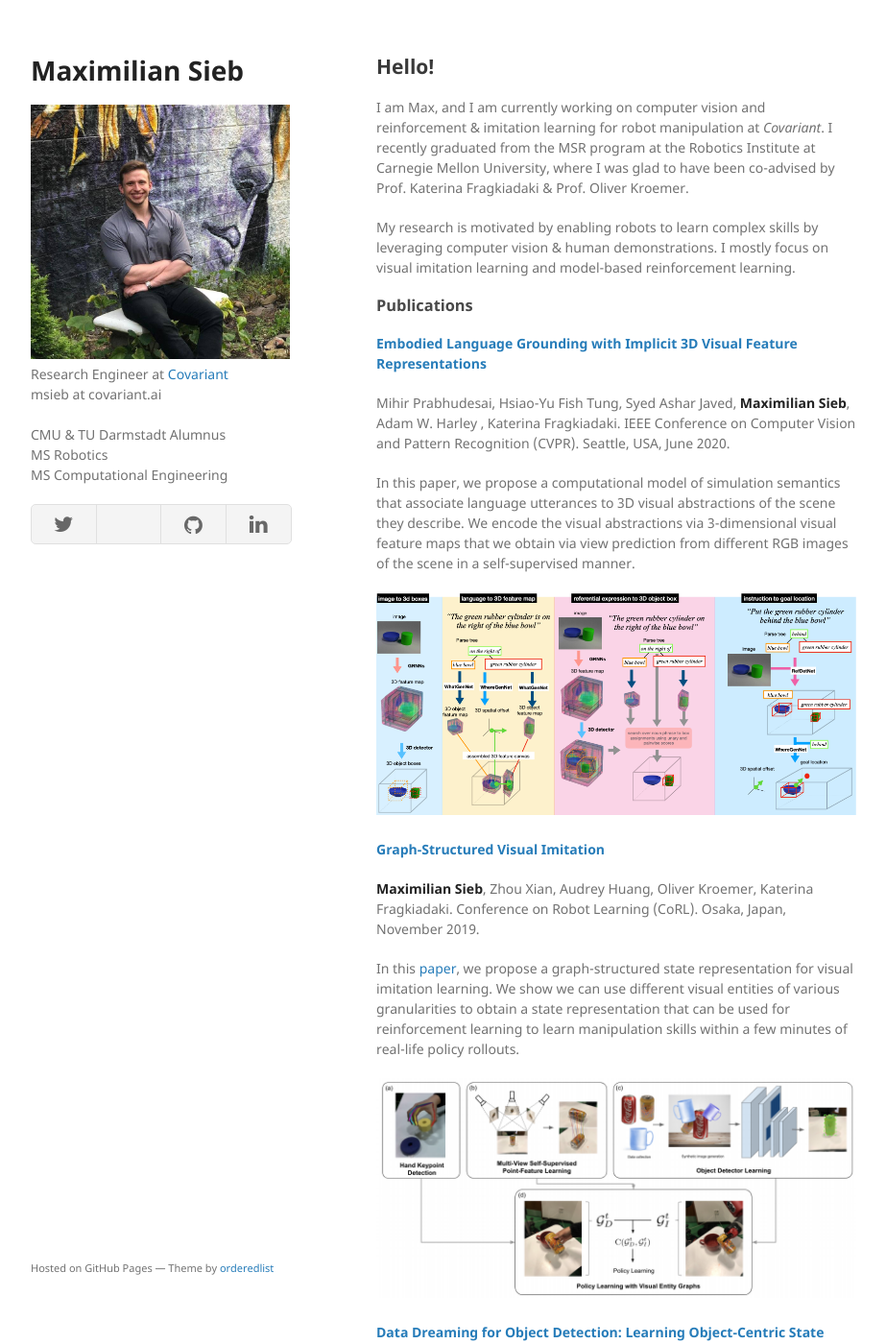
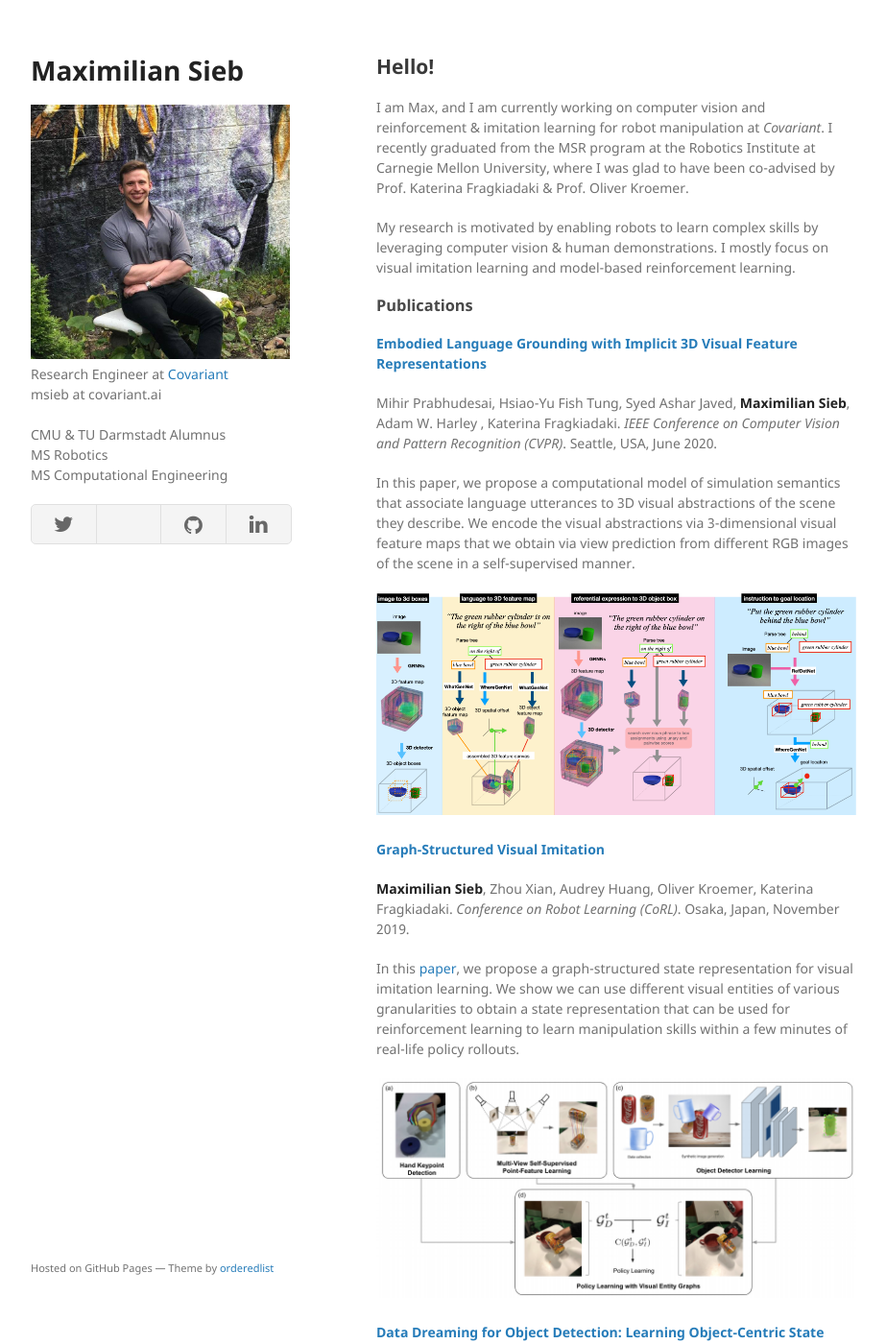
Before and after one commit to msieb1/msieb.io, a Jekyll site: the page built from index.md, in a window 1280 px wide and 1400 px high. Shown: the whole window at 96% size, without its empty margins (178-1101 px from the left). Built offline with Jekyll 4.4.1, drawn with Linux system fonts in a browser that asks for light colours; our own code applies the rules of GitHub Pages for plain Markdown files; a style sheet for code colours, icons or effects is not loaded; some of the changed text lies outside the part shown.

Commit message:
update major

```diff
--- a/index.md
+++ b/index.md
@@ -7,7 +7,7 @@ My research is motivated by enabling robots to learn complex skills by leveragin
 ### Publications
 #### [Embodied Language Grounding with Implicit 3D Visual Feature Representations](https://arxiv.org/pdf/1910.01210.pdf)
 Mihir Prabhudesai, Hsiao-Yu Fish Tung, Syed Ashar Javed, **Maximilian Sieb**, Adam W. Harley , Katerina Fragkiadaki.
-IEEE Conference on Computer Vision and Pattern Recognition (CVPR).
+*IEEE Conference on Computer Vision and Pattern Recognition (CVPR)*.
 Seattle, USA, June 2020.
 
 In this paper, we propose a computational model of simulation semantics that associate language utterances to 3D visual abstractions of the scene they describe. We encode the visual abstractions via 3-dimensional visual feature maps that we obtain via view prediction from different RGB images of the scene in a self-supervised manner.
@@ -16,7 +16,7 @@ In this paper, we propose a computational model of simulation semantics that ass
 
 #### [Graph-Structured Visual Imitation](https://msieb1.github.io/visual-entity-graphs/)
 **Maximilian Sieb**, Zhou Xian, Audrey Huang, Oliver Kroemer, Katerina Fragkiadaki.
-Conference on Robot Learning (CoRL).
+*Conference on Robot Learning (CoRL)*.
 Osaka, Japan, November 2019.
 
 In this [paper](https://arxiv.org/pdf/1907.05518), we propose a graph-structured state representation for visual imitation learning. We show we can use different visual entities of various granularities to obtain a state representation that can be used for reinforcement learning to learn manipulation skills within a few minutes of real-life policy rollouts.
@@ -25,7 +25,7 @@ In this [paper](https://arxiv.org/pdf/1907.05518), we propose a graph-structured
 
 #### [Data Dreaming for Object Detection: Learning Object-Centric State Representations for Visual Imitation](http://www.cs.columbia.edu/~allen/S19/Student_Papers/fragiadaki_object_mask.pdf)
 **Maximilian Sieb**, Katerina Fragkiadaki.
-IEEE-RAS 18th International Conference on Humanoid Robots (Humanoids).
+*IEEE-RAS 18th International Conference on Humanoid Robots (Humanoids)*.
 Beijing, China, November, 2018.
 
 In this paper, we show how we can use synthetically generated image data from only a few background-subtracted ground-truth images to build instance-specific object detectors robust to partial occlusions. Further, we demonstrate how we can use these detectors to imitate human demonstrations of manipulation tasks in a sample-efficient manner, where the overall imitation learning process takes less than 10 minutes.
```
